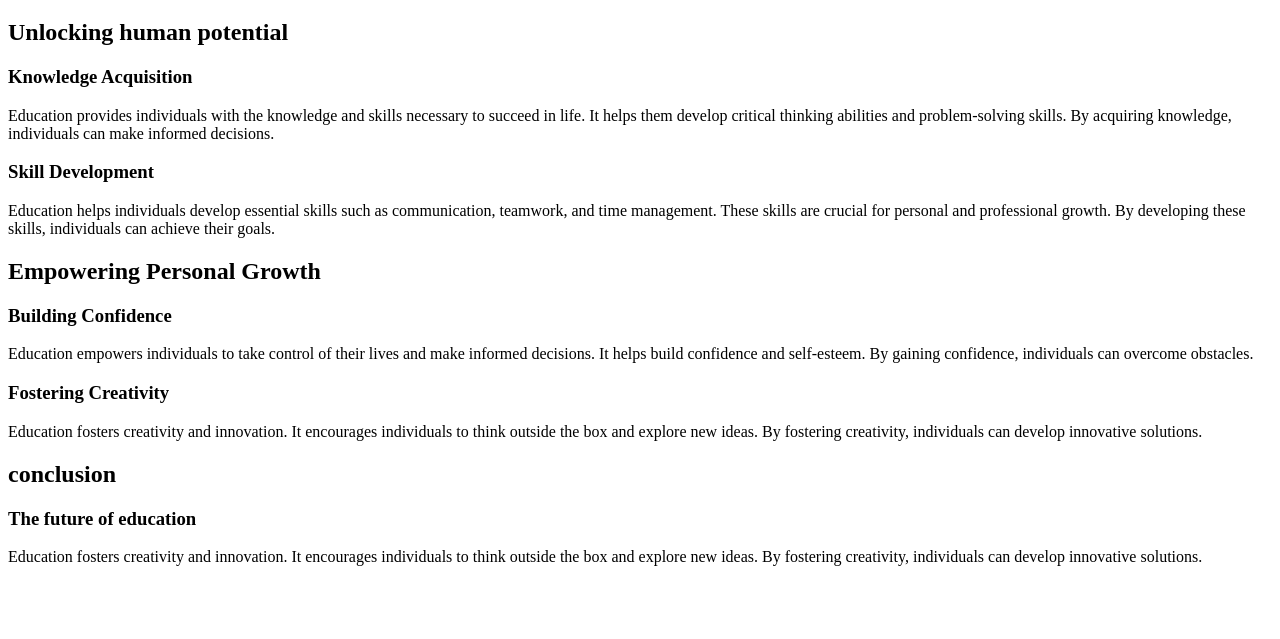
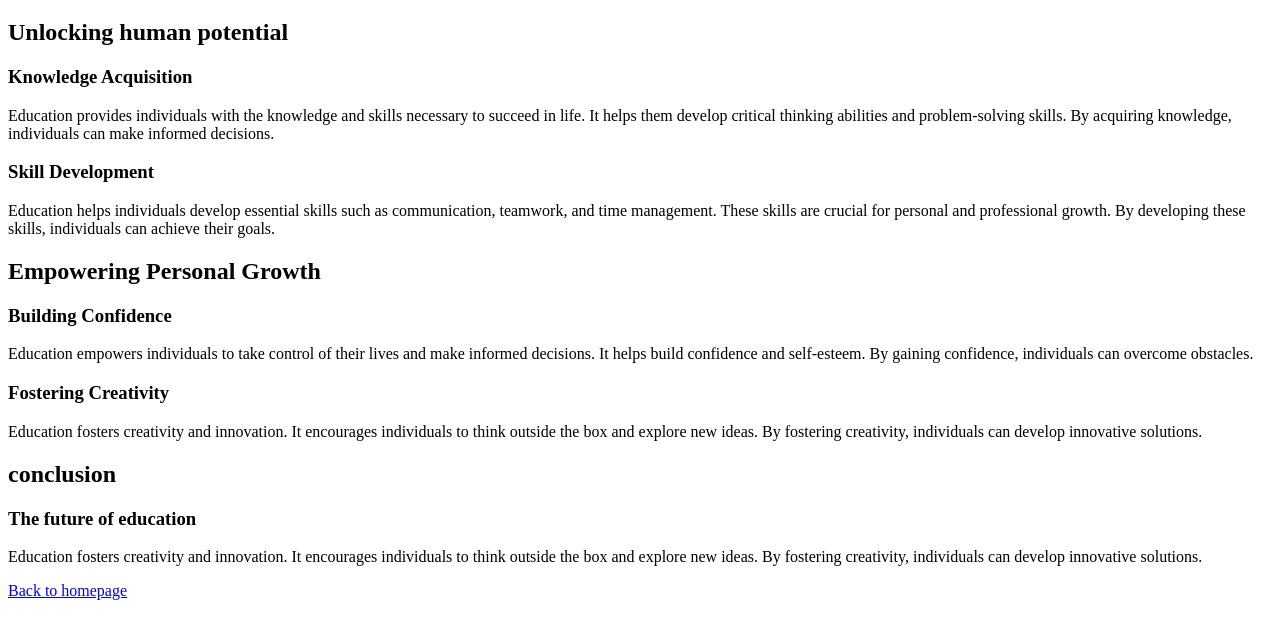
Before and after one commit to devprilla/My_First_Portfolio, a plain HTML site: page html_basic/index.html in a window 1280 px wide. Shown: the part 87-726 px from the top of the page. Drawn offline with Linux system fonts and the light colour scheme.

Commit message:
add index.html to project

```diff
--- a/html_basic/index.html
+++ b/html_basic/index.html
@@ -28,6 +28,8 @@ html_basic/base_index.html
 <p>Education fosters creativity and innovation. It encourages individuals to think outside the box and explore new ideas. By fostering creativity, individuals can develop innovative solutions.
 </p>
 <a href="https://i.ibb.co/gTDZZT8/ALX-Logo-07.png"></a>
+<a href="tweets.html">Back to homepage</a></p>
+
 
 </body>
 </html>
```
